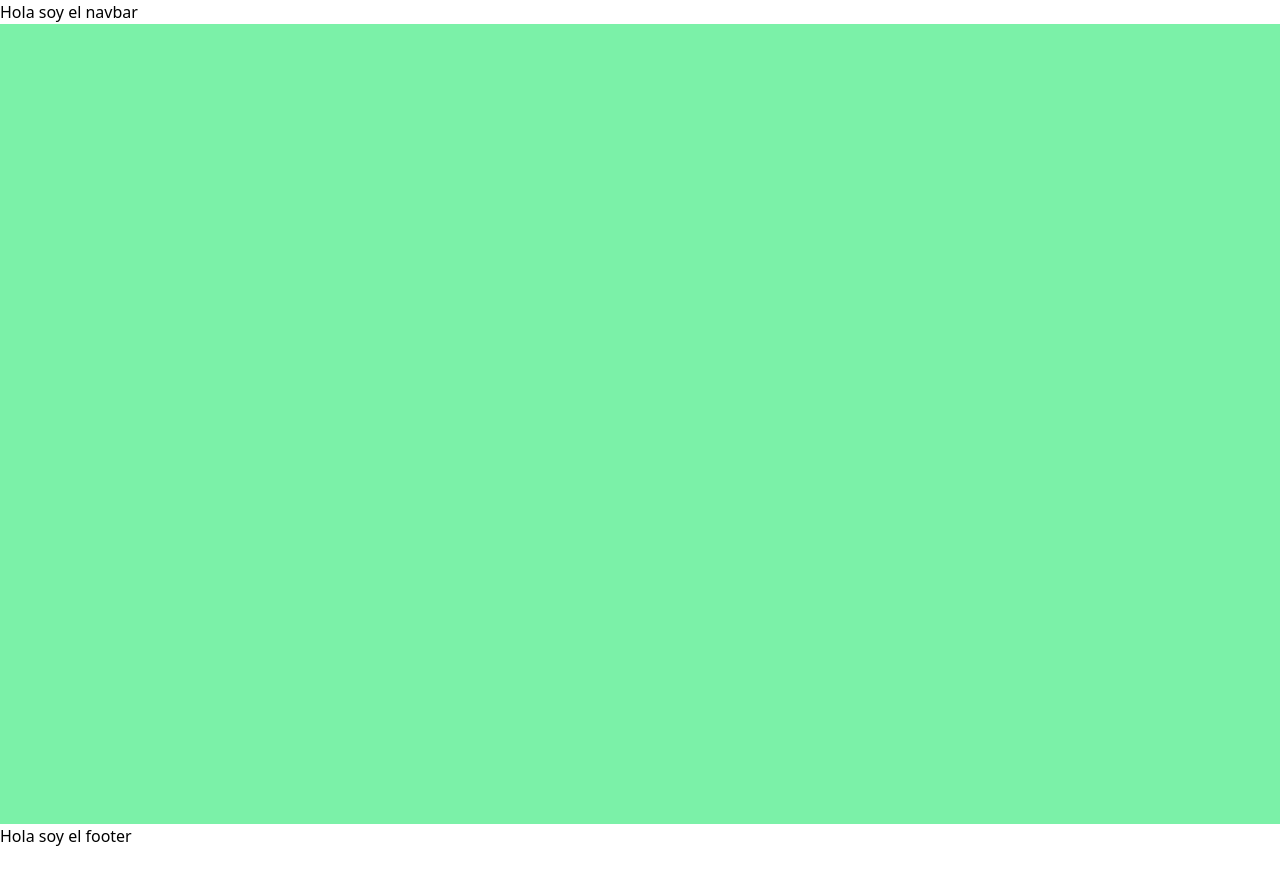
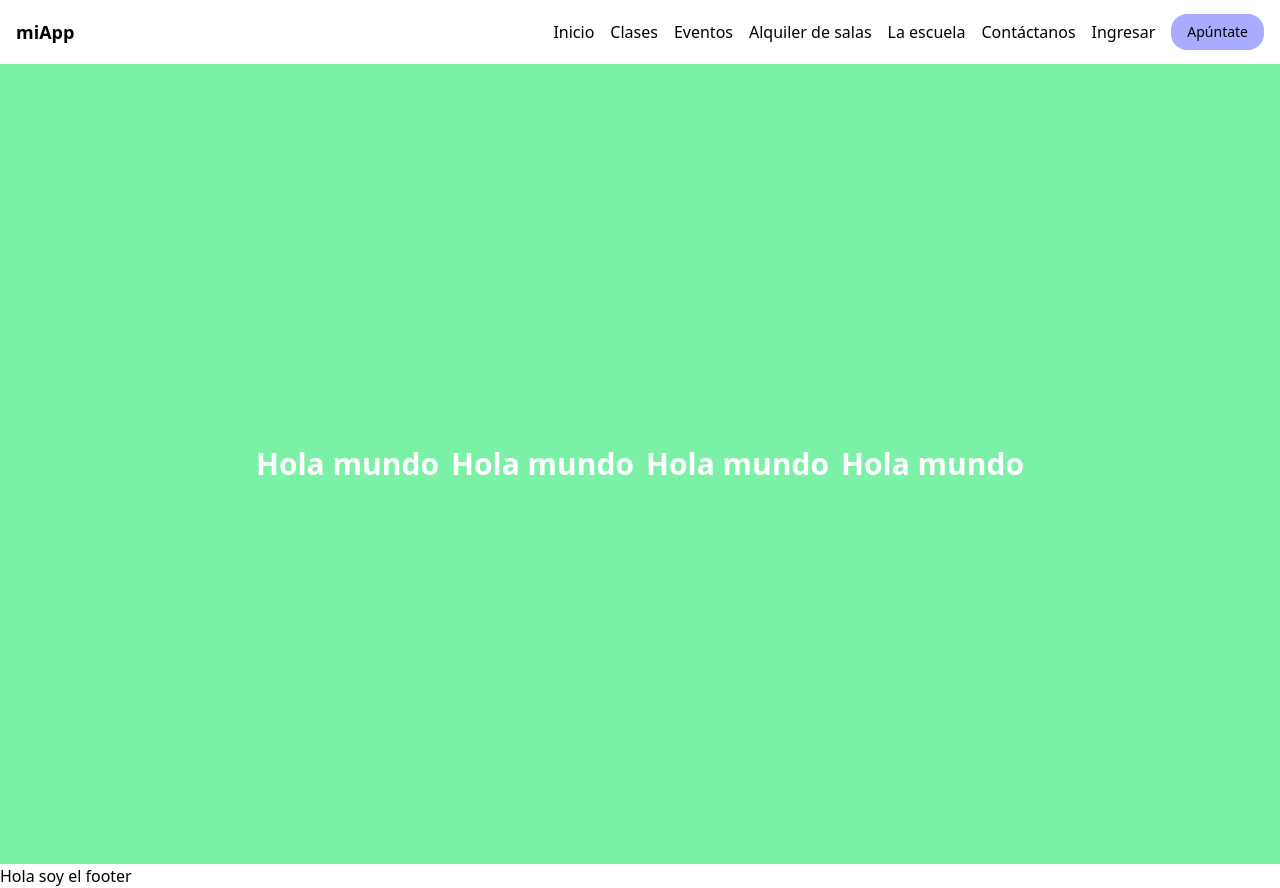
Before and after one commit to Gurutz/lademoLabFront, a React (Vite) app: page / in a window 1280 px wide. Before the commit the page ends 848 px from the top, so only its background shows below. Built offline with nearby package versions, Linux system fonts and the light colour scheme.

Commit message:
Feature: creacion de navbar responsive e inicio de paginas de autentificacion aun sin crear formularios

```diff
--- a/package.json
+++ b/package.json
@@ -11,6 +11,7 @@
   },
   "dependencies": {
     "@tailwindcss/vite": "^4.1.18",
+    "lucide-react": "^0.563.0",
     "react": "^19.2.0",
     "react-dom": "^19.2.0",
     "react-router-dom": "^7.12.0",
--- a/src/App.tsx
+++ b/src/App.tsx
@@ -28,6 +28,10 @@ export const App = () => {
         md:bg-red-300 lg:bg-emerald-300
         xl:bg-green-300 md:flex-row gap-3"
     >
+      <h1 className="text-xs font-bold md:text-3xl sm:text-white">Hola mundo</h1>
+      <h1 className="text-xs font-bold md:text-3xl sm:text-white">Hola mundo</h1>
+      <h1 className="text-xs font-bold md:text-3xl sm:text-white">Hola mundo</h1>
+      <h1 className="text-xs font-bold md:text-3xl sm:text-white">Hola mundo</h1>
     </div>
   )
 }
--- a/src/app/routes/AppRouter.tsx
+++ b/src/app/routes/AppRouter.tsx
@@ -1,6 +1,8 @@
 import { Route, Routes } from "react-router-dom"
 import { HomeLayout } from "../../shared/layouts/HomeLayout"
 import { App } from "../../App"
+import { LoginPage } from "../../features/auth/pages/LoginPage"
+import { RegisterPage } from "../../features/auth/pages/RegisterPage"
 
 
 export const AppRouter = () => {
@@ -9,10 +11,16 @@ export const AppRouter = () => {
 
         <Route element={<HomeLayout/>}>
 
-            <Route path="/" element={<App/>} />
-            <Route path="/about" element={<div>About</div>} />
+          <Route path="/" element={<App/>} />
 
-            <Route path="*" element={<div>404 Not Found</div>} />
+
+          {/* AuthRoutes */}
+          <Route path="/auth/login" element={<LoginPage/>} />
+          <Route path="/auth/register" element={<RegisterPage/>} />
+
+          <Route path="/about" element={<div>About</div>} />
+
+          <Route path="*" element={<div>404 Not Found</div>} />
 
         </Route>
 
--- /dev/null
+++ b/src/config/Links.ts
@@ -0,0 +1,103 @@
+
+export interface LinkItem {
+    name: string;
+    path?: string;
+}
+
+export interface Children extends LinkItem {
+    children: Children[];
+}
+
+
+export const links : Children[] = [
+    {
+        name: "Inicio",
+        children: [],
+        path: "/"
+    },
+    {
+        name: "Clases",
+        children: [
+            {
+                name: "Horarios y niveles",
+                path: "/clases/horarios-niveles",
+                children: []
+            },
+            {
+                name: "Tarifas",
+                path: "/clases/tarifas",
+                children: []
+            },
+            {
+                name: "Que enseñamos",
+                path: "/clases/about",
+                children: []
+            },
+            {
+                name: "FAQs",
+                path: "/clases/faqs",
+                children: []
+            }
+        ]
+    },
+    {
+        name: "Eventos",
+        children: [
+            {
+                name: "Eventos próximos",
+                path: "/eventos/proximos",
+                children: []
+            },
+            {
+                name: "Tarifas",
+                path: "/eventos/tarifas",
+                children: []
+            },
+        ]
+    },
+    {
+        name: "Alquiler de salas",
+        children: [
+            {
+                name: "Salas disponibles",
+                path: "/salas/disponibles",
+                children: []
+            },
+            {
+                name: "Tarifas",
+                path: "/salas/tarifas",
+                children: []
+            },
+        ]
+    },
+    {
+        name: "La escuela",
+        children: [
+            {
+                name: "Profesores",
+                path: "/escuela/profesores",
+                children: []
+            },
+        ]
+    },
+    {
+        name: "Contáctanos",
+        children: [],
+        path: "/contacto"
+    },
+    {
+        name: "Ingresar",
+        children: [
+            {
+                name: "Iniciar sesión",
+                path: "/auth/login",
+                children: []
+            },
+            {
+                name: "Registrarse",
+                path: "/auth/register",
+                children: []
+            }
+        ]
+    }
+];
--- /dev/null
+++ b/src/features/auth/pages/LoginPage.tsx
@@ -0,0 +1,6 @@
+
+export const LoginPage = () => {
+  return (
+    <div>LoginPage</div>
+  )
+}
--- /dev/null
+++ b/src/features/auth/pages/RegisterPage.tsx
@@ -0,0 +1,7 @@
+
+
+export const RegisterPage = () => {
+  return (
+    <div>RegisterPage</div>
+  )
+}
--- /dev/null
+++ b/src/shared/ApuntateButton.tsx
@@ -0,0 +1,26 @@
+
+interface ApuntateButtonProps {
+    isMobile: boolean;
+}
+
+export const ApuntateButton = ({ isMobile } : ApuntateButtonProps) => {
+
+    const mobileStyles = `
+        text-black
+        font-normal
+        rounded-2xl
+        h-15 p-2
+        bg-[#AAAAFF]
+        cursor-pointer hover:bg-[#8888FF] transition-colors duration-300 text-2xl
+    `;
+
+    const desktopStyles = `p-2 bg-[#AAAAFF] rounded-2xl text-sm px-4 cursor-pointer`
+
+  return (
+    <button
+        className={isMobile ? mobileStyles : desktopStyles}
+    >
+        Apúntate
+    </button>
+  )
+}
--- /dev/null
+++ b/src/shared/AsideLinks.tsx
@@ -0,0 +1,63 @@
+import { X } from "lucide-react"
+import { links } from "../config/Links"
+import { useState } from "react"
+import { LinkComponent } from "./LinkComponent";
+import { ApuntateButton } from "./ApuntateButton";
+
+export interface OpenState {
+    indice: number;
+}
+
+interface AsideLinksProps {
+    status: boolean;
+    toggleMenu: () => void;
+}
+
+export const AsideLinks = ({ status, toggleMenu }: AsideLinksProps) => {
+
+    const [open, setOpen] = useState({
+        indice: -1,
+        status: false
+    });
+
+    const toggleOpen = ({ indice } : OpenState) => {
+        setOpen(prevState => ({
+            indice: indice,
+            status: !prevState.status
+        }));
+    }
+
+    if (!status) return null;
+
+  return (
+    <div className="flex flex-col gap-2 p-4 bg-white h-screen">
+        <header>
+            <button className="text-black font-normal cursor-pointer" onClick={toggleMenu}>
+                <X />
+            </button>
+        </header>
+
+        {/* links */}
+        <div className="flex justify-center items-center w-full h-3/4">
+            <nav className="flex flex-col gap-2 overflow-y-auto w-full">
+                {
+                    links.map((link, index) => (
+                        <LinkComponent
+                            key={index}
+                            index={index}
+                            link={link}
+                            open={open}
+                            toggleOpen={toggleOpen}
+                            toggleMenu={toggleMenu}
+                        />
+                    ))
+                }
+            </nav>
+        </div>
+
+        <ApuntateButton isMobile={true}/>
+
+
+    </div>
+  )
+}
--- /dev/null
+++ b/src/shared/LinkComponent.tsx
@@ -0,0 +1,57 @@
+import { ChevronDown, ChevronUp } from "lucide-react"
+import type { Children } from "../config/Links";
+import { Link } from "react-router-dom";
+
+interface LinkComponentProps {
+    index: number;
+    link: Children;
+    open: {
+        indice: number;
+        status: boolean;
+    },
+    toggleOpen: ({ indice }: { indice: number }) => void;
+    toggleMenu?: () => void;
+}
+
+
+export const LinkComponent = ({ index, link, open, toggleOpen, toggleMenu } : LinkComponentProps) => {
+  return (
+    <div className="p-2 cursor-pointer relative hover:bg-gray-200 rounded-md">
+
+        <div className="flex items-center gap-2 justify-between"
+        onClick={
+            () => toggleOpen({ indice: index })
+        }>
+            <h2 className="font-semibold text-4xl">{link.name}</h2>
+            {
+                link.children.length > 0 && (
+                    open.indice == index && open.status ? <ChevronUp/> : <ChevronDown/>
+                )
+            }
+        </div>
+
+        {/* DropdownLinks */}
+        {
+            link.children.length > 0
+                && open.indice === index
+                    && open.status && (
+                <div className="flex flex-col mt-2 pl-4 gap-2">
+                    {
+                        link.children.map((sublink, subIndex) => (
+                            <Link
+                                key={subIndex}
+                                to={sublink.path!}
+                                className="text-xl font-semibold hover:underline text-gray-700 block"
+                                onClick={toggleMenu}
+                            >
+                                {sublink.name}
+                            </Link>
+                        ))
+                    }
+                </div>
+            )
+        }
+
+    </div>
+  )
+}
--- /dev/null
+++ b/src/shared/NavbarComponent.tsx
@@ -0,0 +1,52 @@
+import { Menu } from "lucide-react";
+import { useNavigate } from "react-router-dom"
+import { links } from "../config/Links";
+import { ApuntateButton } from "./ApuntateButton";
+
+const APP_NAME = import.meta.env.VITE_APP_NAME || "miApp";
+
+interface NavbarComponentProps {
+    toggleMenu: () => void;
+}
+
+// { valores } -> desestructuración de props (elementos que mi compomente va a recibir)
+// : -> significa que voy a definir el tipo de dato de lo que voy a recibir
+// NavbarComponentProps -> es la interfaz que define el tipo de dato de las props que voy a recibir
+
+export const NavbarComponent = ({ toggleMenu } : NavbarComponentProps) => {
+
+    const navigate = useNavigate();
+
+  return (
+    <header className="w-full h-16 flex items-center justify-between px-4 text-black">
+
+        {/* Logo Container */}
+        <div>
+            <h1 className="font-bold text-lg cursor-pointer" onClick={() => navigate("/")}>{APP_NAME}</h1>
+        </div>
+
+        {/* Links Container */}
+        <nav className="flex gap-4">
+            <button className="cursor-pointer lg:hidden" onClick={toggleMenu}>
+                <Menu />
+            </button>
+
+            {/* {Links} */}
+            <div className="hidden lg:flex lg:gap-4 lg:items-center">
+                {
+                    links.map((link, index) => (
+                        <span key={index}>
+                            {link.name}
+                        </span>
+                    ))
+                }
+
+                <ApuntateButton isMobile={false}/>
+            </div>
+
+        </nav>
+
+
+    </header>
+  )
+}
--- a/src/shared/layouts/HomeLayout.tsx
+++ b/src/shared/layouts/HomeLayout.tsx
@@ -1,17 +1,36 @@
 import { Outlet } from "react-router-dom"
+import { NavbarComponent } from "../NavbarComponent"
+import { AsideLinks } from "../AsideLinks"
+import { useState } from "react"
 
 export const HomeLayout = () => {
+
+  const [openMenu, setOpenMenu] = useState<boolean>(false);
+
+  const toggleMenu = () => {
+    setOpenMenu(!openMenu);
+    // lo contrario de su valor actual
+    // si es true, pasa a ser false
+    // si es false, pasa a ser true
+  }
+
   return (
     <div>
 
-        <header>Hola soy el navbar</header>
+      <NavbarComponent
+        toggleMenu={toggleMenu}
+      />
 
+      <AsideLinks
+        status={openMenu}
+        toggleMenu={toggleMenu}
+      />
 
-        <main>
-            <Outlet/>
-        </main>
+      <main>
+          <Outlet/>
+      </main>
 
-        <footer>Hola soy el footer</footer>
+      <footer>Hola soy el footer</footer>
 
     </div>
   )
```
Also changed, not shown: 2 other files (tests, documents, lock files or other folders).
